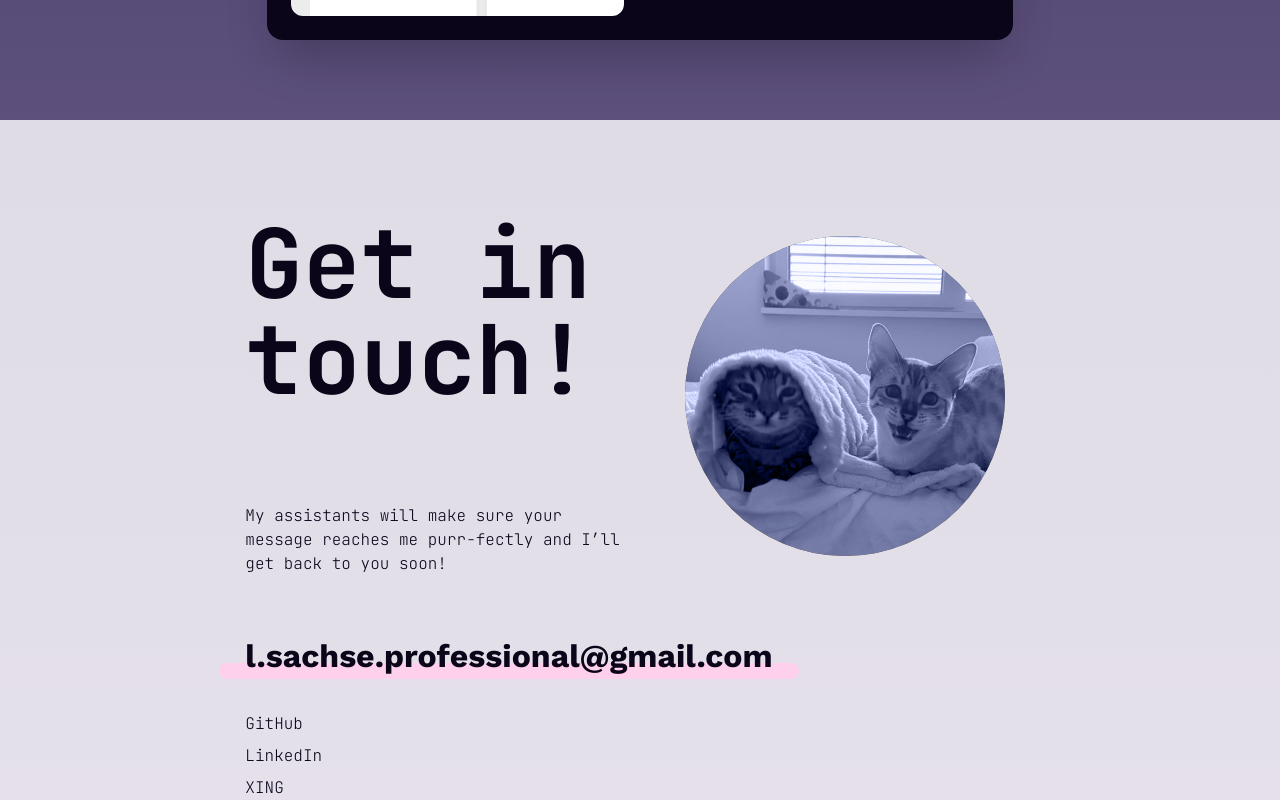
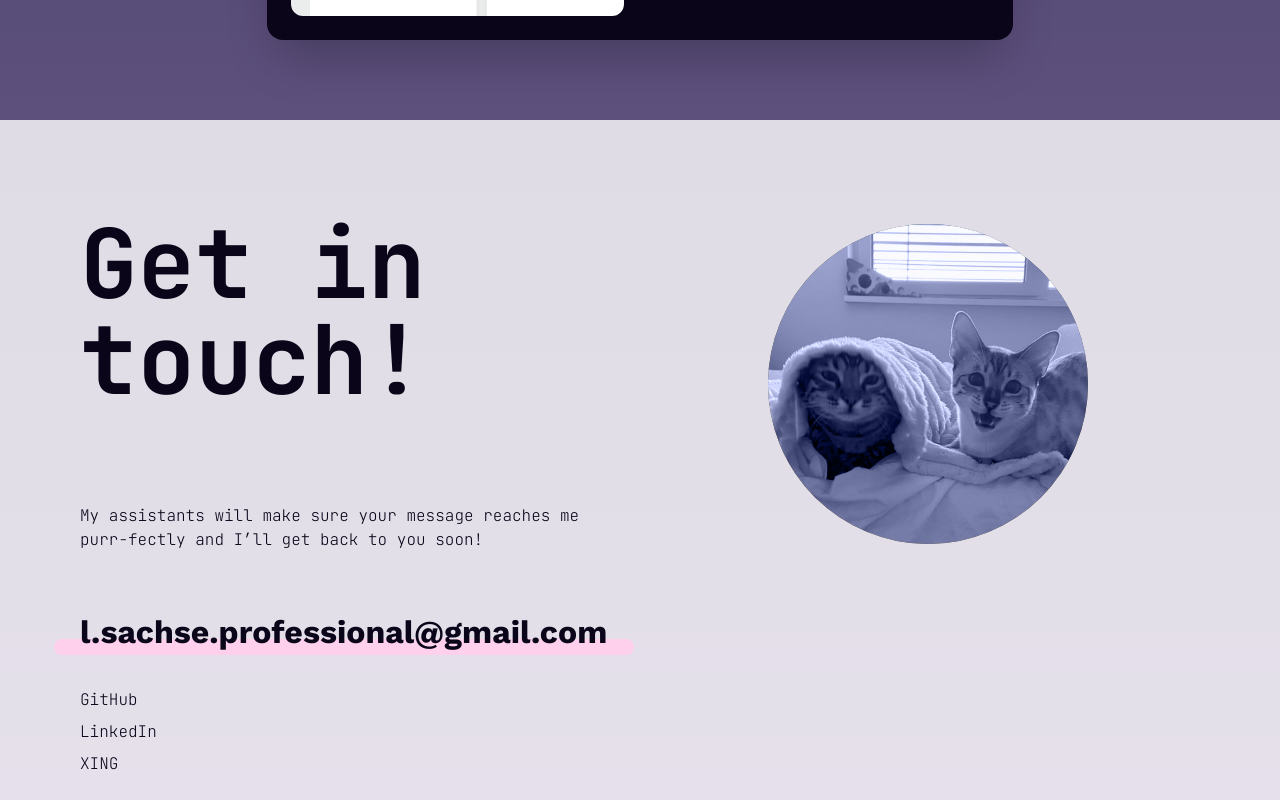
Before and after one commit to sernili/portfolio-react, a React (Vite) app: page / in a window 1280 px wide. Shown: the part 4440-5240 px from the top of the page. Built offline with nearby package versions, Linux system fonts and the light colour scheme.

Commit message:
fix styling issues

```diff
--- a/src/components/contact.tsx
+++ b/src/components/contact.tsx
@@ -38,11 +38,11 @@ export default function Contact() {
       id="contact-me"
       className="text-darker flex w-full flex-col items-center justify-center bg-white/80"
     >
-      <div className="flex w-full flex-col items-center justify-center space-y-20 px-8 py-24 text-center md:w-2/3 lg:text-left">
-        <div className="z-0 w-full space-y-8">
+      <div className="custom-container flex w-full flex-col items-center justify-center space-y-20 px-8 py-24 text-center md:w-2/3 lg:text-left">
+        <div className="z-0 space-y-8">
           <div className="mb-14 grid w-full items-center justify-end gap-8 lg:grid-cols-2">
             <div className="space-y-12">
-              <h2 className="w-full font-mono text-8xl font-bold">Get in touch!</h2>
+              <h2 className="w-full font-mono text-6xl font-bold md:text-8xl">Get in touch!</h2>
               <div className="flex w-full items-center justify-center">
                 <div className="block h-60 w-60 lg:hidden">
                   <CatImg />
@@ -65,9 +65,11 @@ export default function Contact() {
             <a
               href="mailto:l.sachse.professional@gmail.com"
               target="_blank"
-              className="text-darker after:bg-tertiary relative text-[clamp(1.25rem,3vw,2rem)] font-bold text-wrap after:absolute after:bottom-[-10%] after:left-[-5%] after:-z-10 after:h-4 after:w-[110%] after:rounded-2xl after:transition-all after:duration-300 after:ease-in-out after:content-[''] hover:no-underline hover:after:h-[120%]"
+              className="text-darker max-sm:bg-tertiary after:bg-tertiary max-sm: relative w-full text-[clamp(1.25rem,3vw,2rem)] font-bold after:absolute after:bottom-[-10%] after:left-[-5%] after:-z-10 after:w-[110%] after:rounded-2xl after:transition-all after:duration-300 after:ease-in-out after:content-[''] hover:no-underline hover:after:h-[120%] max-sm:rounded-2xl max-sm:px-2 sm:after:h-4"
             >
-              l.sachse.professional@gmail.com
+              l.sachse.professional
+              <wbr />
+              @gmail.com
             </a>
           </p>
           <div className="z-10 w-full flex-col items-center justify-center gap-2 space-y-2 font-mono max-lg:flex">
--- a/src/index.css
+++ b/src/index.css
@@ -36,7 +36,7 @@
   }
 
   .custom-container {
-    @apply mx-auto w-full max-w-[1280px] px-8 md:px-12 lg:px-20;
+    @apply mx-auto w-full max-w-[1280px] px-4 md:px-12 lg:px-20;
   }
 
   .focus-group {
```
